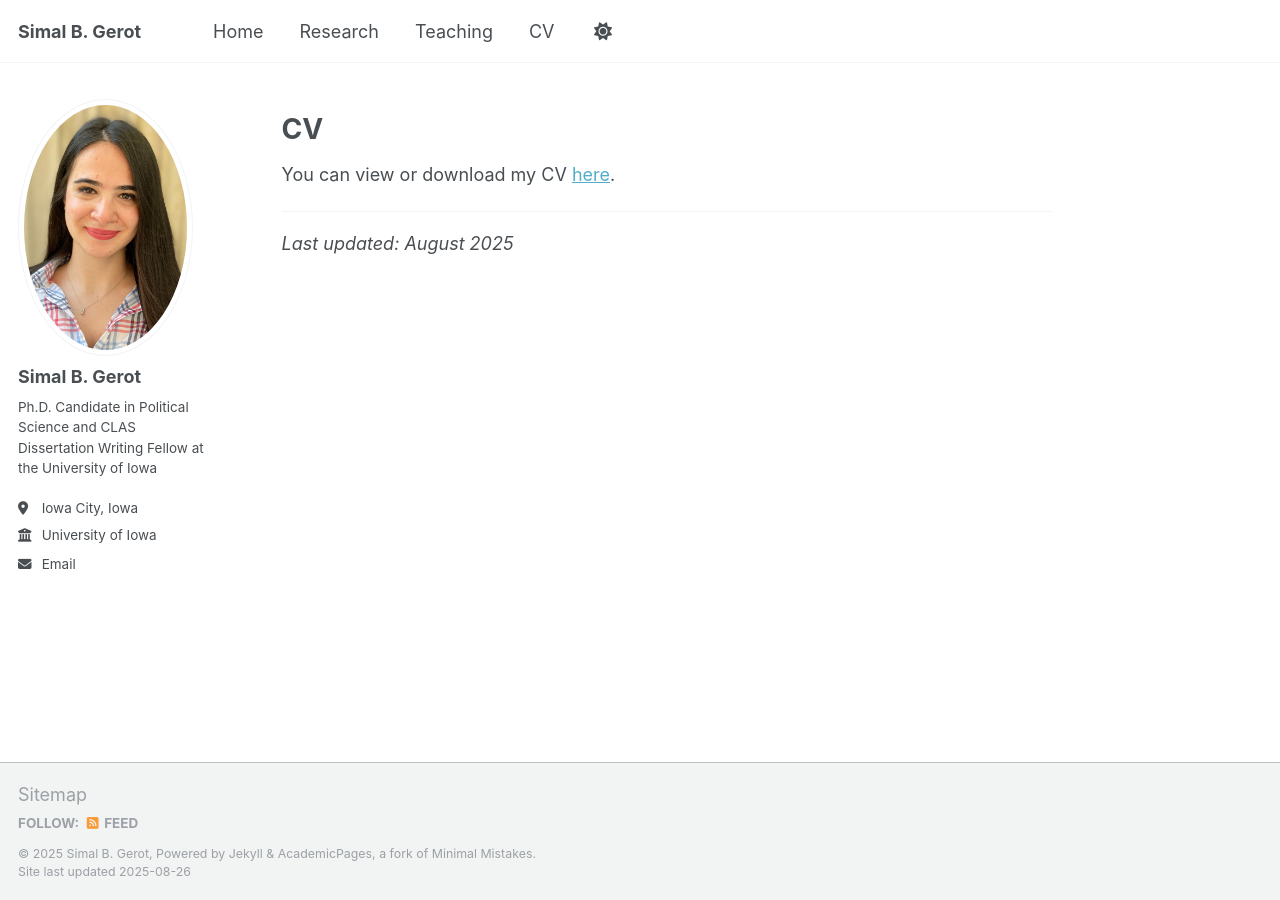
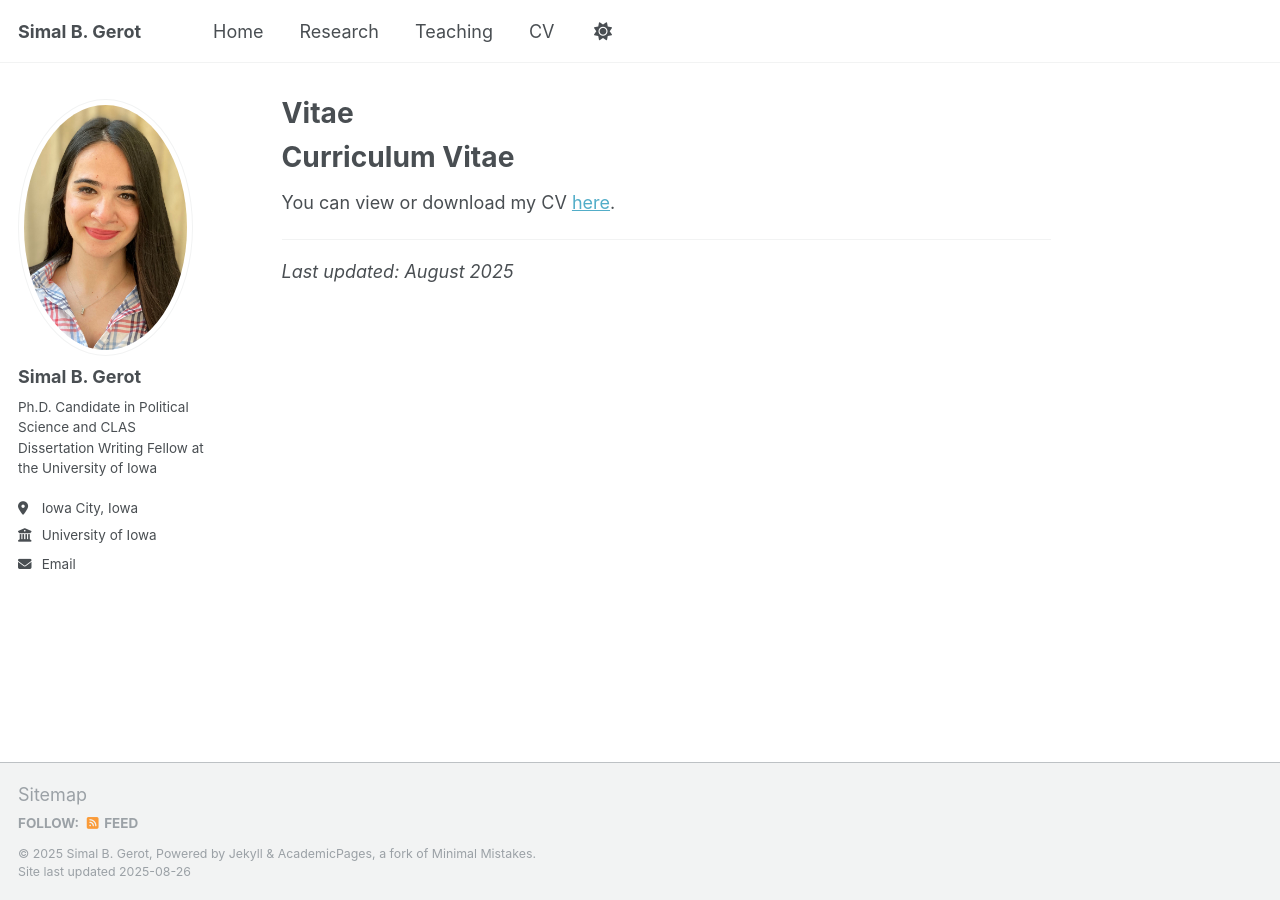
Before and after one commit to sbgerot/sbgerot.github.io, a Jekyll site: the page built from _pages/cv.md, in a window 1280 px wide. Built offline with Jekyll 4.4.1, drawn with Linux system fonts in a browser that asks for light colours.

Commit message:
Update cv.md

```diff
--- a/_pages/cv.md
+++ b/_pages/cv.md
@@ -1,15 +1,13 @@
 ---
 layout: single
-title: ""
+title: " Vitae"
 permalink: /cv/
 author_profile: true
 ---
 
-# CV
+# Curriculum Vitae
 
 You can view or download my CV [here](https://sbgerot.github.io/Gerot_Simal_CV.pdf).
-
-
 
 ---
 
```
